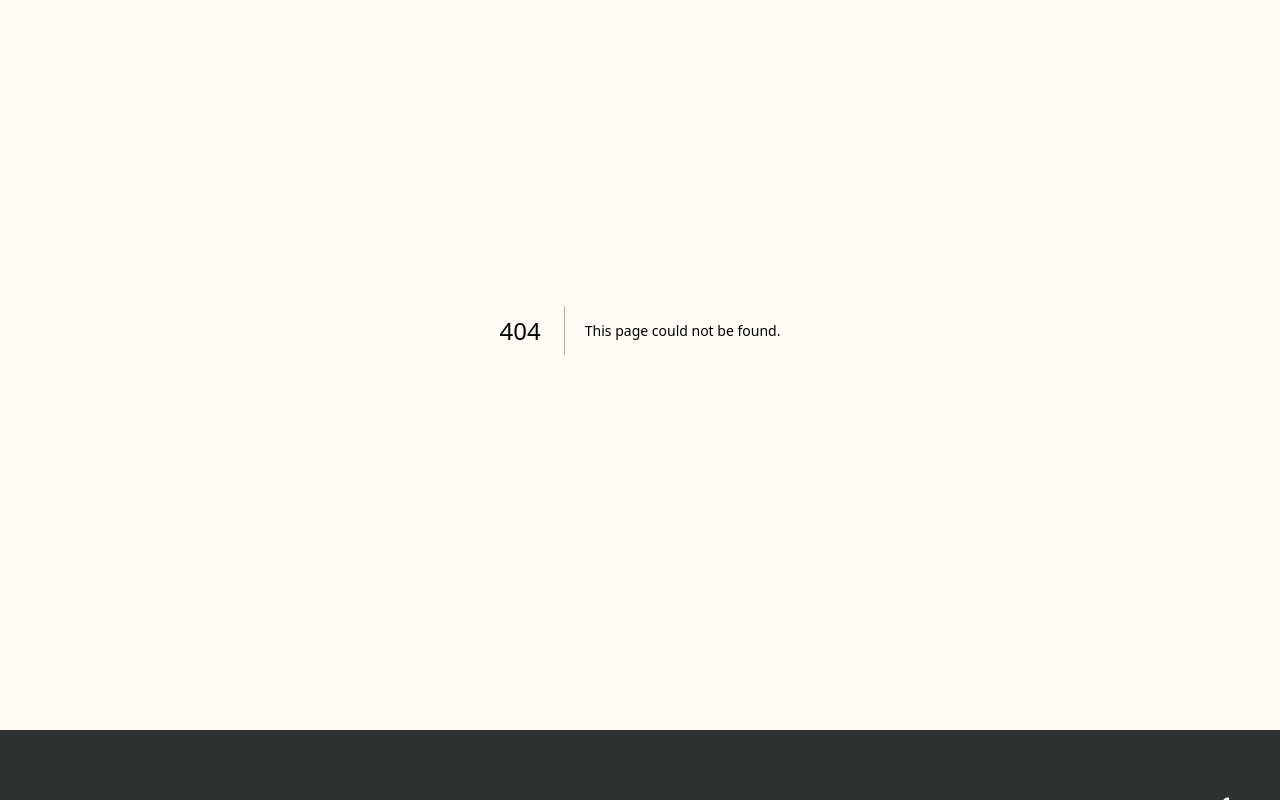
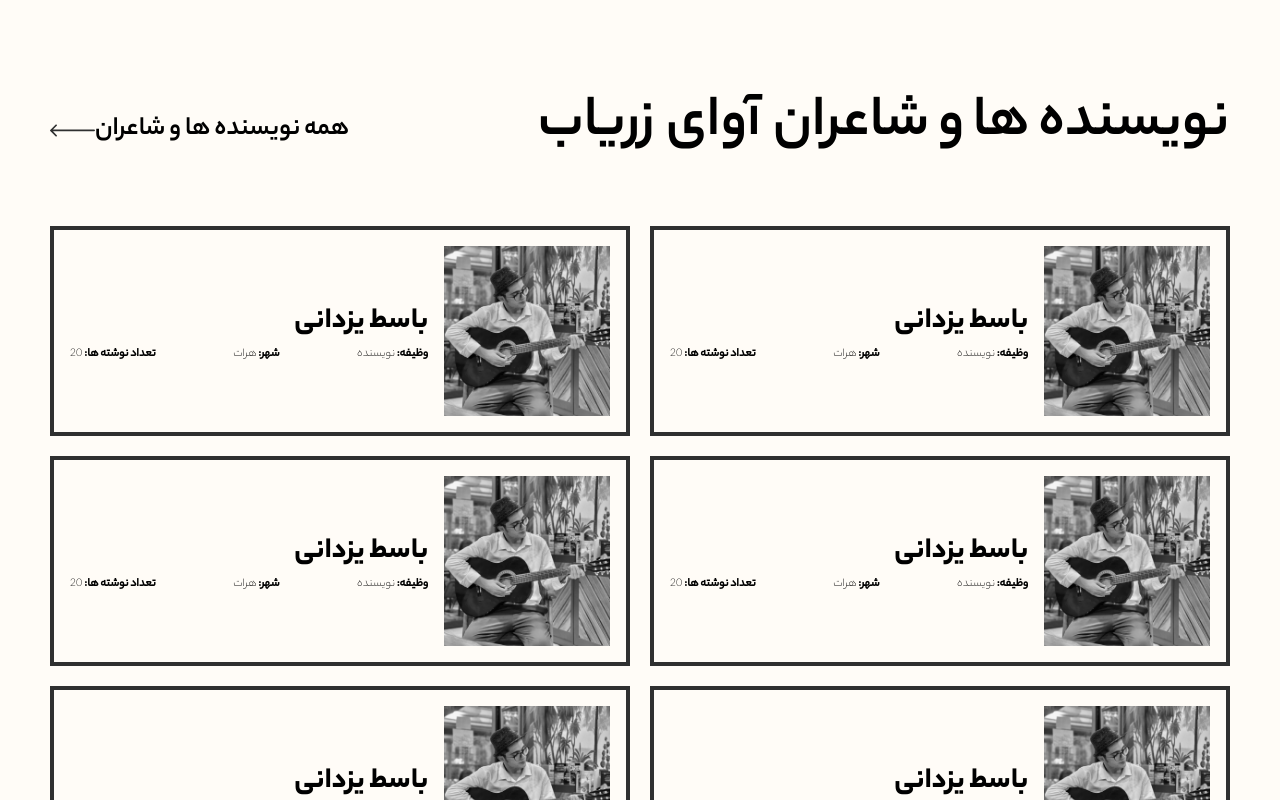
Before and after one commit to snavid-dev/zaryab, a Next.js app: page /authors in a window 1280 px wide. Before the commit this address had no page. Shown: the part 220-1020 px from the top of the page. Built offline with nearby package versions, Linux system fonts and the light colour scheme.

Commit message:
the authors page is created

```diff
--- /dev/null
+++ b/app/authors/page.js
@@ -0,0 +1,105 @@
+'use client';
+
+import { useState, useEffect } from 'react';
+
+import axios from '@/utils/api';
+import Heading1 from '@/components/Heading1/Heading1';
+import ArrowLink from '@/components/ArrowLink/ArrowLink';
+import OurAuthorCard from '@/components/OurAuthorCard/OurAuthorCard';
+import BookDesk from '@/components/BookDesk/BookDesk';
+import AuthorWeek from '@/components/AuthorWeek/AuthorWeek';
+import FullAd from '@/components/FullAd/FullAd';
+import SmallAd from '@/components/SmallAd/SmallAd';
+
+export default function AuthorPage() {
+  const [data, setData] = useState(null);
+  const [error, setError] = useState(null);
+  const [currentPage, setCurrentPage] = useState(1);
+  const [totalPages, setTotalPages] = useState(3);
+
+  //   const fetchData = async (page) => {
+  //     try {
+  //       const response = await axios.get(`/v1/authors?per_page=5&page=${page}`);
+  //       setData(response.data);
+  //       setTotalPages(response.data.pagination.total_pages); // Assuming the API provides total pages
+  //       console.log('fetch again');
+  //     } catch (err) {
+  //       setError(err.response?.data?.message || err.message);
+  //     }
+  //   };
+
+  //   useEffect(() => {
+  //     fetchData(currentPage);
+  //   }, [currentPage]);
+
+  const handlePageChange = (pageNumber) => {
+    if (pageNumber > 0 && pageNumber <= totalPages) {
+      setCurrentPage(pageNumber);
+    }
+  };
+
+  return (
+    // the main container of the page
+    <div className="flex flex-col items-center mt-150px">
+      {/*  the title of the page  */}
+      <div className="main-container rtl">
+        <div className="md:col-span-4 col-span-6 xl:col-span-8">
+          <Heading1 title="نویسنده ها و شاعران آوای زریاب" />
+        </div>
+        <div className="md:col-span-2 col-span-6 xl:col-span-4 xl:mt-10px flex md:justify-end">
+          <ArrowLink title="همه نویسنده ها و شاعران" />
+        </div>
+      </div>
+      {/*  the authors section  */}
+      <div className="main-container mt-14">
+        {/* {data?.data.map((data, index) => (
+          <OurAuthorCard
+            key={index}
+            data={data}
+          />
+        ))} */}
+        <OurAuthorCard />
+        <OurAuthorCard />
+        <OurAuthorCard />
+        <OurAuthorCard />
+        <OurAuthorCard />
+        <OurAuthorCard />
+        <OurAuthorCard />
+        <OurAuthorCard />
+      </div>
+      <div className="main-container mt-5">
+        <div className="xl:col-span-4"></div>
+        <div className="col-span-6 xl:col-span-4 flex justify-center gap-10px">
+          {Array.from({ length: totalPages }, (_, index) => (
+            <button
+              key={index + 1}
+              onClick={() => handlePageChange(index + 1)}
+              className={`w-20 h-20 mr-1 pt-3 flex justify-center items-center border-2 border-black font-common-heavy text-3xl
+                            ${
+                              currentPage === index + 1
+                                ? 'bg-black text-white'
+                                : ''
+                            }`}
+            >
+              {index + 1}
+            </button>
+          ))}
+        </div>
+        <div className="xl:col-span-4"></div>
+      </div>
+      {/* small ad */}
+      <SmallAd />
+      {/*  book section  */}
+      <div className="mt-14">
+        <BookDesk />
+      </div>
+      {/* fullad */}
+      <FullAd />
+      <div className="mt-14 mb-14">
+        <AuthorWeek />
+      </div>
+      {/* small ad */}
+      <SmallAd />
+    </div>
+  );
+}
--- a/components/Authors/Authors.jsx
+++ b/components/Authors/Authors.jsx
@@ -25,7 +25,7 @@ export default function Authors() {
   return (
     <div className="main-container">
       {/* it have two rows */}
-      <div className="col-span-6 xl:col-span-12 flex flex-col-reverse items-end md:flex-row-reverse md:justify-between">
+      <div className="col-span-6 xl:col-span-12 flex flex-col items-end md:flex-row-reverse md:justify-between">
         <Heading1 title="نویسنده ها و شاعران آوای زریاب" />
         <ArrowLink
           title="همه نویسنده و شاعران"
--- a/components/BookDesk/BookDesk.jsx
+++ b/components/BookDesk/BookDesk.jsx
@@ -96,11 +96,12 @@ export default function BookDesk() {
       </div>
       <div className="main-container rtl">
         {/*  it has two columns  */}
+        <div className="hidden md:block md:col-span-1 xl:hidden"></div>
         <div
           ref={imageRef}
-          className="col-span-6"
+          className="col-span-6 md:col-span-4 xl:col-span-6"
         >
-          <div className="relative w-full xl:h-780px 2xl:h-1020px flex flex-col">
+          <div className="relative w-full h-500px md:h-670px xl:h-780px 2xl:h-1020px flex flex-col">
             <Image
               src="/assets/img/book.png"
               alt=""
@@ -109,17 +110,18 @@ export default function BookDesk() {
             />
           </div>
         </div>
+        <div className="hidden md:block md:col-span-1 xl:hidden"></div>
         <div className="col-span-6">
           <div className="flex flex-col w-full items-start">
             <h3
               ref={subtitleRef}
-              className="font-common-lg xl:text-65px 2xl:text-92px flex flex-col items-end justify-between lg:mt-5"
+              className="font-common-lg text-30px xl:text-65px 2xl:text-92px flex flex-col items-end justify-between lg:mt-5"
             >
               هریپاتر و سنگ فلاسفر
             </h3>
             <div
               ref={textRef}
-              className="rtl mt-7 font-common-regular hidden lg:block xl:text-20px 2xl:text-28px"
+              className="rtl mt-7 font-common-regular text-14px xl:text-20px 2xl:text-28px"
             >
               <p className="">
                 اگر به دنبال کتابی هستید که شما را به دنیایی پر از جادو، دوستی،
@@ -153,7 +155,7 @@ export default function BookDesk() {
       {/*  buttons   */}
       <div
         ref={buttonRef}
-        className="col-span-12 gap-4 grid grid-cols-2"
+        className="col-span-6 xl:col-span-12 gap-4 grid grid-cols-2"
       >
         <Link
           href="#"
--- a/tailwind.config.mjs
+++ b/tailwind.config.mjs
@@ -103,6 +103,7 @@ export default {
         '500px': '500px',
         '580px': '580px',
         '600px': '600px',
+        '670px': '670px',
         '700px': '700px',
         '780px': '780px',
         '750px': '750px',
```
